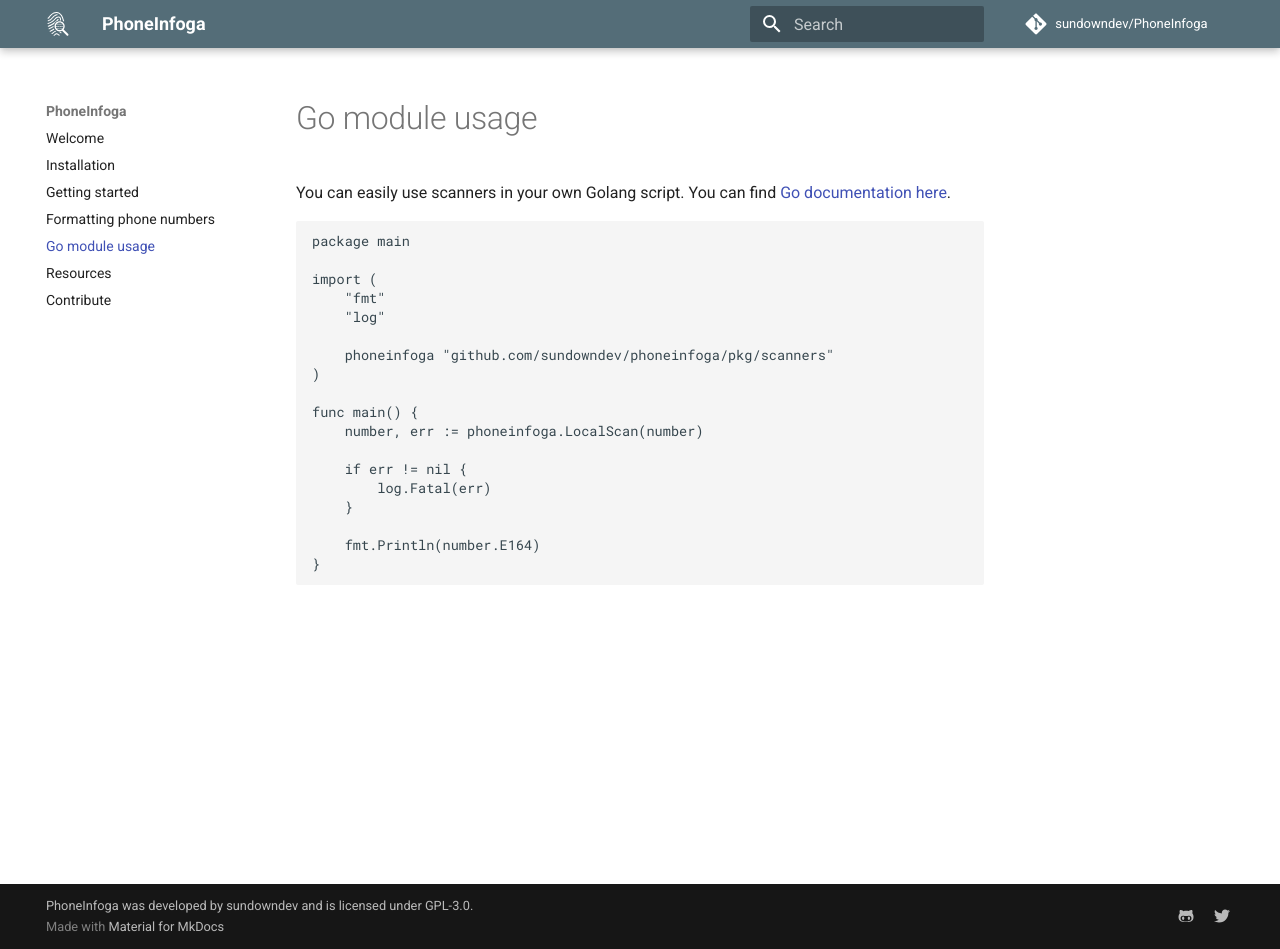
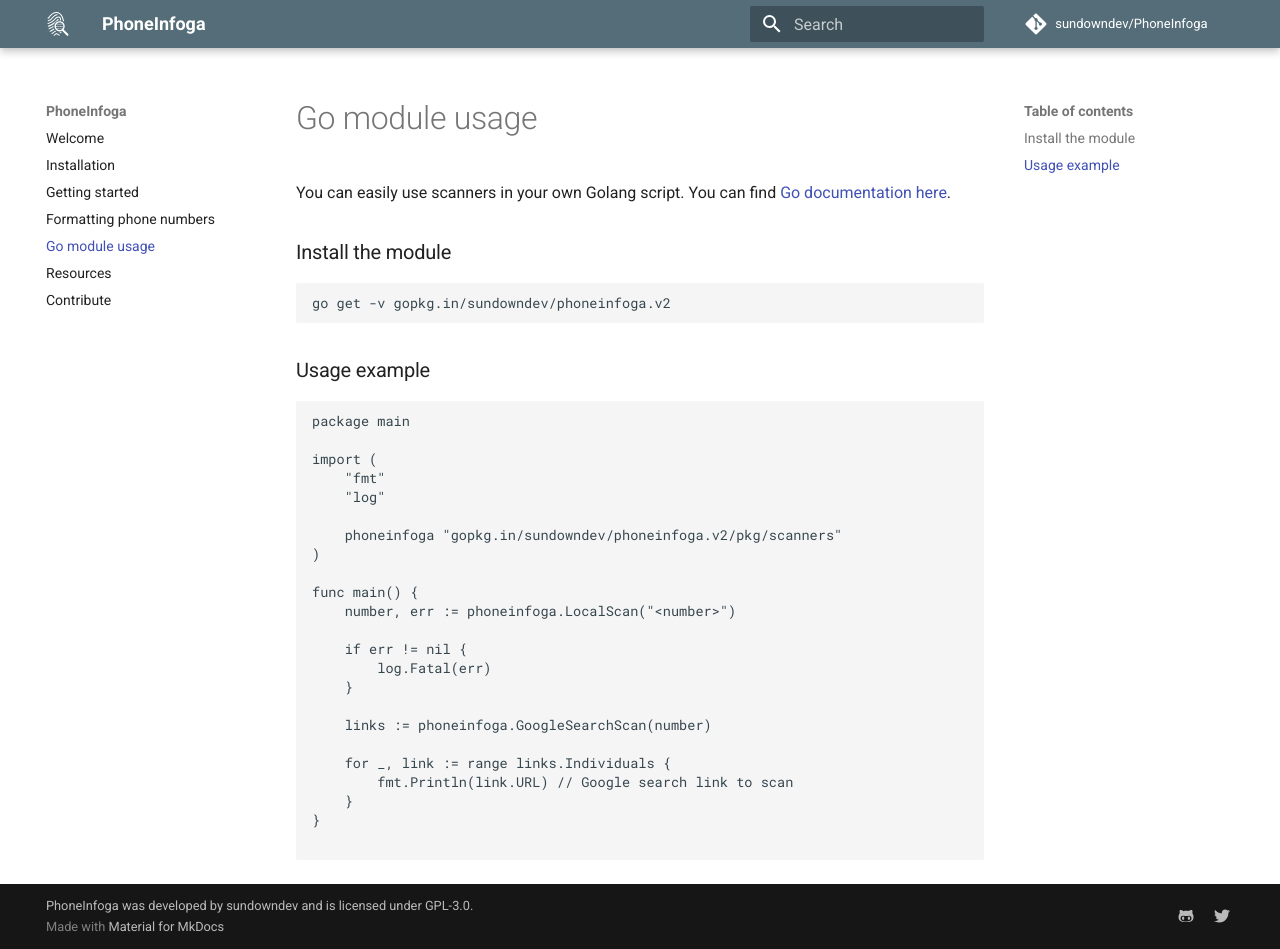
Before and after one commit to sundowndev/phoneinfoga, an MkDocs documentation site: the page built from docs/go-module-usage.md, in a window 1280 px wide and 949 px high. Built offline with MkDocs 1.6.1 and Material for MkDocs 9.7.7, drawn with Linux system fonts in a browser that asks for light colours; comment, search, counter and statistics services are not loaded.

Commit message:
docs: go module usage

````diff
--- a/docs/go-module-usage.md
+++ b/docs/go-module-usage.md
@@ -1,6 +1,14 @@
 # Go module usage
 
 You can easily use scanners in your own Golang script. You can find [Go documentation here](https://godoc.org/github.com/sundowndev/PhoneInfoga).
+
+### Install the module
+
+```
+go get -v gopkg.in/sundowndev/phoneinfoga.v2
+```
+
+### Usage example
 
 ```go
 package main
@@ -9,16 +17,21 @@
 	"fmt"
 	"log"
 
-	phoneinfoga "github.com/sundowndev/phoneinfoga/pkg/scanners"
+	phoneinfoga "gopkg.in/sundowndev/phoneinfoga.v2/pkg/scanners"
 )
 
 func main() {
-	number, err := phoneinfoga.LocalScan(number)
+	number, err := phoneinfoga.LocalScan("<number>")
 
 	if err != nil {
 		log.Fatal(err)
 	}
 
-	fmt.Println(number.E164)
+	links := phoneinfoga.GoogleSearchScan(number)
+
+	for _, link := range links.Individuals {
+		fmt.Println(link.URL) // Google search link to scan
+	}
 }
+
 ```
````
